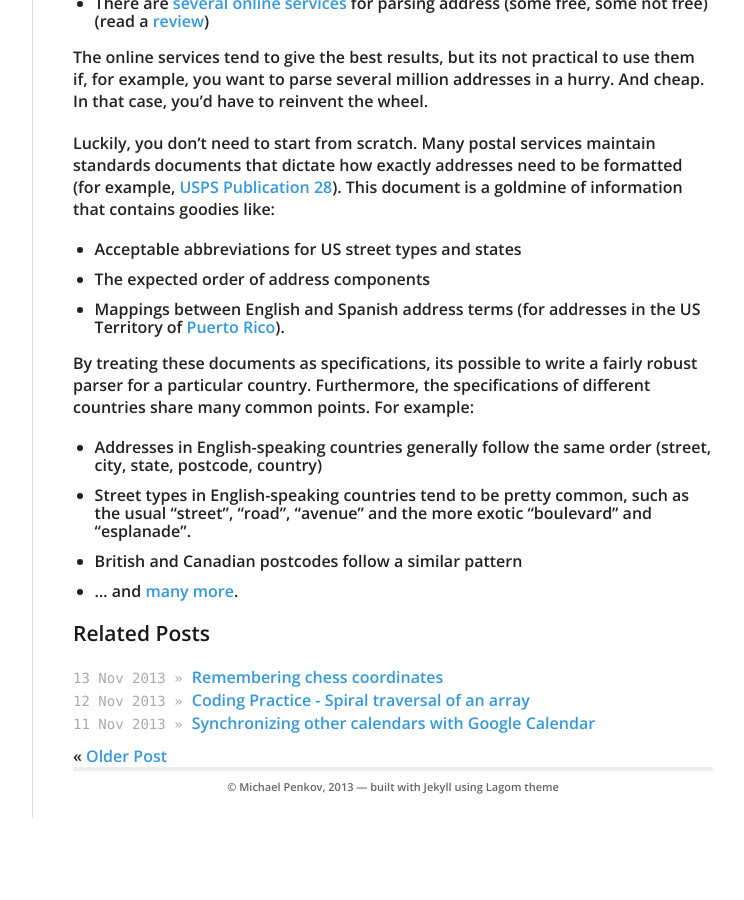
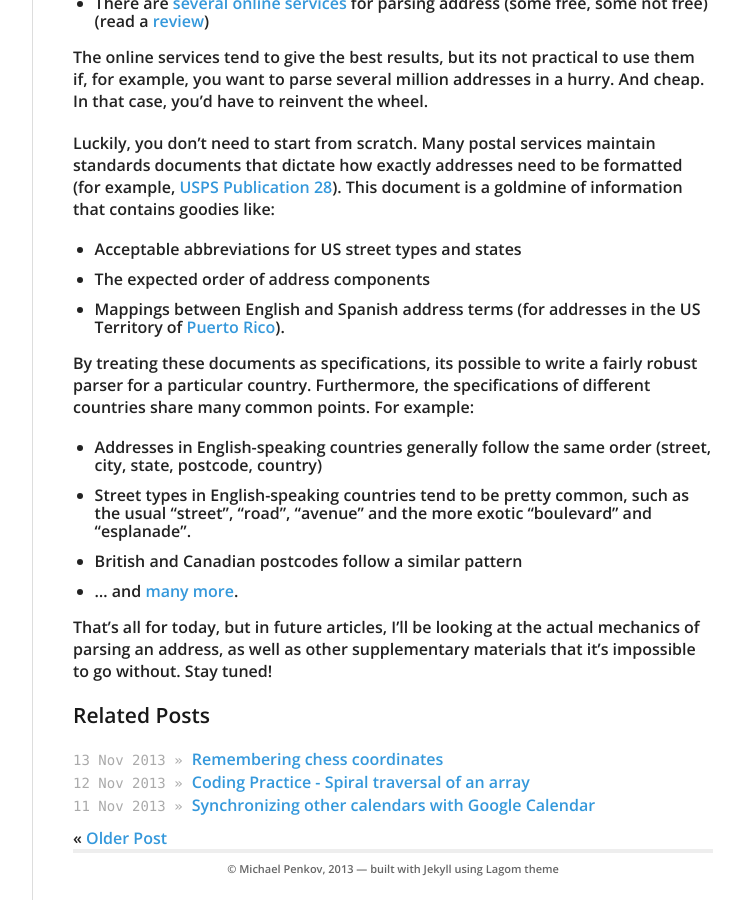
Before and after one commit to bcjordan/michael.penkov.id.au, a Jekyll site: the page built from _posts/2013-12-04-parsing-addresses.md, in a window 1280 px wide and 900 px high, scrolled down 1236 px. Shown: the whole window, without its empty margins (378-1122 px from the left). Built offline with Jekyll 4.4.1, drawn with Linux system fonts in a browser that asks for light colours; nearby versions of some CDN libraries; Markdown is read by kramdown in place of the engine named in the settings; before the commit the page ends 2054 px from its top, so only the background shows below that.

Commit message:
Added teaser.

```diff
--- a/_posts/2013-12-04-parsing-addresses.md
+++ b/_posts/2013-12-04-parsing-addresses.md
@@ -67,3 +67,6 @@ For example:
  - Street types in English-speaking countries tend to be pretty common, such as the usual "street", "road", "avenue" and the more exotic "boulevard" and "esplanade".
  - British and Canadian postcodes follow a similar pattern
  - ... and [many more](http://www.columbia.edu/~fdc/postal/).
+
+That's all for today, but in future articles, I'll be looking at the actual mechanics of parsing an address, as well as other supplementary materials that it's impossible to go without.
+Stay tuned!
```
